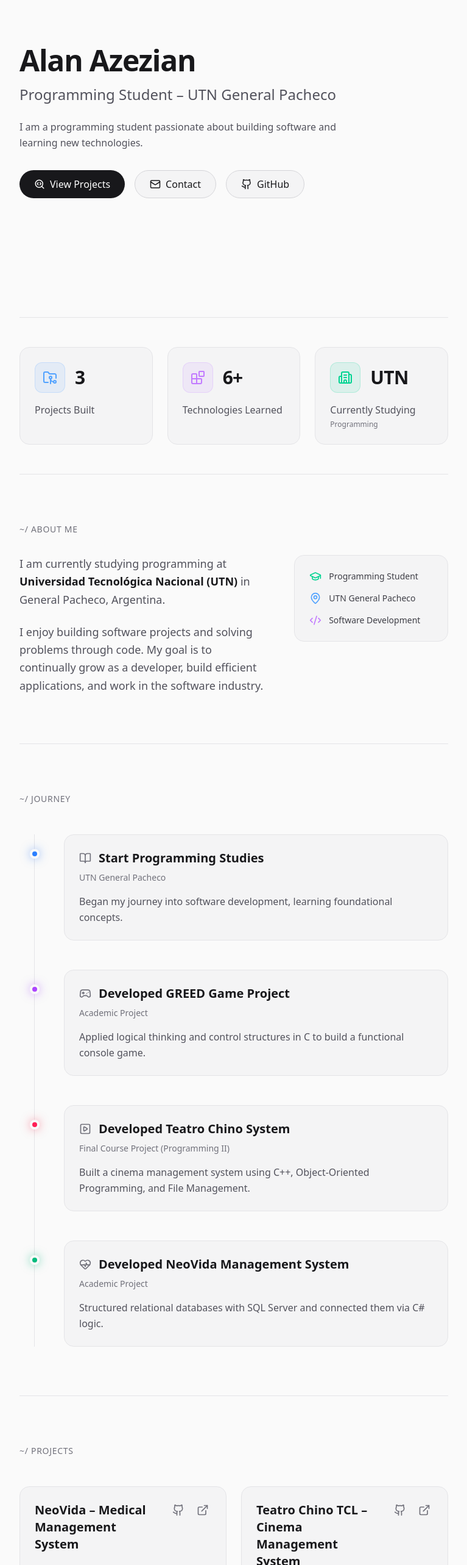
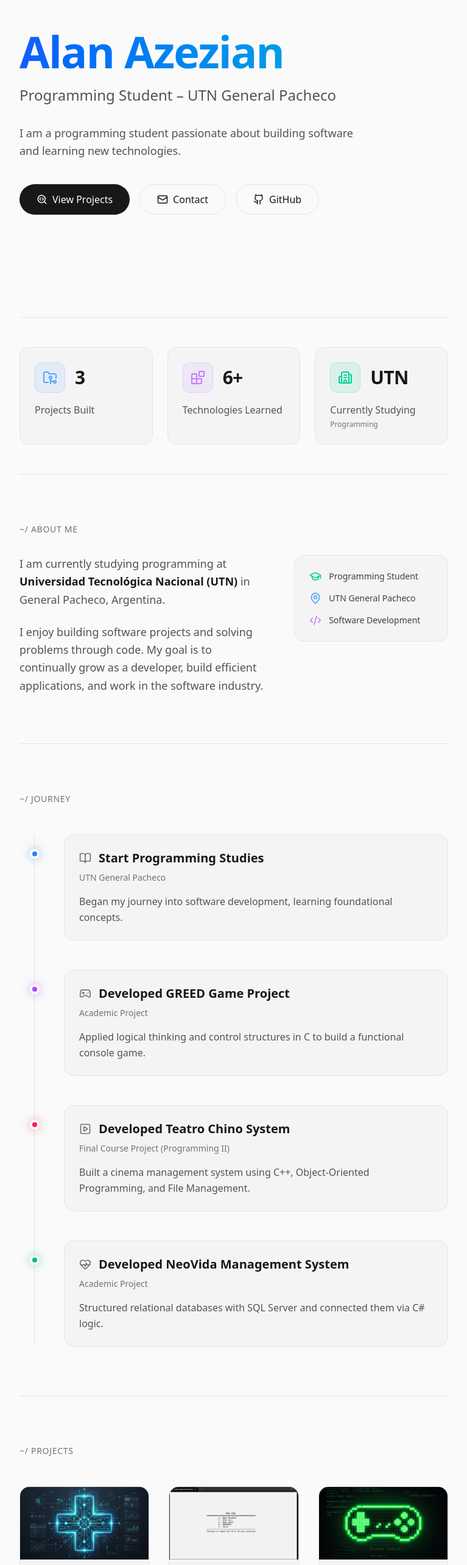
Before and after one commit to AlanAzezian/Portfolio-web, a Next.js app: page / in a window 1280 px wide. Shown: the part 120-2686 px from the top of the page at 61% size, without its empty margins (256-1023 px from the left). Built offline with nearby package versions, Linux system fonts and the light colour scheme.

Commit message:
mejorar el diseño del portfolio

```diff
--- a/src/components/Hero.tsx
+++ b/src/components/Hero.tsx
@@ -16,20 +16,20 @@ export default function Hero() {
         transition={{ duration: 0.5 }}
         className="max-w-2xl"
       >
-        <h1 className="text-4xl sm:text-5xl font-bold tracking-tight mb-4 text-zinc-900 dark:text-white">
+        <h1 className="text-5xl sm:text-6xl lg:text-7xl font-extrabold tracking-tight mb-4 bg-gradient-to-r from-blue-600 to-cyan-500 dark:from-blue-400 dark:to-cyan-300 bg-clip-text text-transparent pb-1">
           Alan Azezian
         </h1>
-        <h2 className="text-xl sm:text-2xl text-zinc-600 dark:text-zinc-400 mb-6 font-medium">
+        <h2 className="text-xl sm:text-2xl text-zinc-600 dark:text-zinc-300 mb-8 font-medium">
           {t.hero.subtitle}
         </h2>
-        <p className="text-zinc-600 dark:text-zinc-400 mb-8 leading-relaxed max-w-xl">
+        <p className="text-lg text-zinc-600 dark:text-zinc-400 mb-10 leading-relaxed max-w-xl">
           {t.hero.description}
         </p>
 
         <div className="flex flex-wrap gap-4">
           <Link
             href="#projects"
-            className="inline-flex items-center justify-center gap-2 bg-zinc-900 dark:bg-white text-white dark:text-black px-6 py-2.5 rounded-full font-medium hover:bg-zinc-800 dark:hover:bg-zinc-200 transition-colors"
+            className="inline-flex items-center justify-center gap-2 bg-zinc-900 dark:bg-white text-white dark:text-zinc-900 px-7 py-3 rounded-full font-medium hover:bg-zinc-800 dark:hover:bg-zinc-100 hover:-translate-y-1 hover:shadow-lg hover:shadow-zinc-900/20 dark:hover:shadow-white/20 transition-all duration-300"
           >
             <SearchCode size={18} />
             {t.hero.viewProjects}
@@ -38,7 +38,7 @@ export default function Hero() {
             href="https://mail.google.com/mail/?view=cm&fs=1&to=agazezian@gmail.com"
             target="_blank"
             rel="noopener noreferrer"
-            className="inline-flex items-center justify-center gap-2 bg-zinc-100 dark:bg-zinc-900 border border-zinc-300 dark:border-zinc-800 text-zinc-900 dark:text-white px-6 py-2.5 rounded-full font-medium hover:bg-zinc-200 dark:hover:bg-zinc-800 transition-colors"
+            className="inline-flex items-center justify-center gap-2 bg-zinc-50 dark:bg-zinc-900/50 border border-zinc-200 dark:border-white/10 text-zinc-900 dark:text-white px-7 py-3 rounded-full font-medium hover:bg-zinc-100 dark:hover:bg-zinc-800 hover:-translate-y-1 hover:shadow-lg hover:shadow-zinc-200 dark:hover:shadow-none transition-all duration-300"
           >
             <Mail size={18} />
             {t.hero.contact}
@@ -47,7 +47,7 @@ export default function Hero() {
             href="https://github.com/AlanAzezian"
             target="_blank"
             rel="noopener noreferrer"
-            className="inline-flex items-center justify-center gap-2 bg-zinc-100 dark:bg-zinc-900 border border-zinc-300 dark:border-zinc-800 text-zinc-900 dark:text-white px-6 py-2.5 rounded-full font-medium hover:bg-zinc-200 dark:hover:bg-zinc-800 transition-colors"
+            className="inline-flex items-center justify-center gap-2 bg-zinc-50 dark:bg-zinc-900/50 border border-zinc-200 dark:border-white/10 text-zinc-900 dark:text-white px-7 py-3 rounded-full font-medium hover:bg-zinc-100 dark:hover:bg-zinc-800 hover:-translate-y-1 hover:shadow-lg hover:shadow-zinc-200 dark:hover:shadow-none transition-all duration-300"
           >
             <Github size={18} />
             {t.hero.github}
--- a/src/components/Projects.tsx
+++ b/src/components/Projects.tsx
@@ -3,6 +3,7 @@
 import { motion } from "framer-motion";
 import { Github, ExternalLink } from "lucide-react";
 import Link from "next/link";
+import Image from "next/image";
 import { useLanguage } from "@/context/LanguageContext";
 
 export default function Projects() {
@@ -14,21 +15,24 @@ export default function Projects() {
       description: t.projects.items.neovida.desc,
       technologies: ["C#", "SQL Server", "Visual Studio"],
       githubUrl: "#", // Replace with actual URL later
-      link: "/projects/neovida"
+      link: "/projects/neovida",
+      image: "/projects/neovida/cover.png"
     },
     {
       title: t.projects.items.teatro.title,
       description: t.projects.items.teatro.desc,
       technologies: ["C++", "Object-Oriented Programming", "File Management"],
       githubUrl: "#", // Replace with actual URL later
-      link: "/projects/teatro_chino"
+      link: "/projects/teatro_chino",
+      image: "/projects/teatro_chino/menu_principal.png"
     },
     {
       title: t.projects.items.greed.title,
       description: t.projects.items.greed.desc,
       technologies: ["C Programming Language", "Algorithms", "Game Logic"],
       githubUrl: "#", // Replace with actual URL later
-      link: "/projects/greed"
+      link: "/projects/greed",
+      image: "/projects/greed/cover.png"
     }
   ];
 
@@ -44,32 +48,43 @@ export default function Projects() {
           {t.projects.title}
         </h3>
 
-        <div className="grid gap-6 md:grid-cols-2">
+        <div className="grid gap-8 md:grid-cols-2 lg:grid-cols-3">
           {projects.map((project, index) => (
             <motion.div
               key={project.title}
               initial={{ opacity: 0, y: 20 }}
               whileInView={{ opacity: 1, y: 0 }}
               viewport={{ once: true, margin: "-50px" }}
-              whileHover={{ y: -5 }}
+              whileHover={{ y: -8 }}
               transition={{ duration: 0.4, delay: index * 0.1 }}
-              className="group relative p-6 flex flex-col rounded-2xl bg-zinc-100 dark:bg-white/5 border border-zinc-200 dark:border-white/10 hover:bg-zinc-200 dark:hover:bg-white/10 hover:shadow-[0_0_30px_rgba(0,0,0,0.05)] dark:hover:shadow-[0_0_30px_rgba(255,255,255,0.05)] transition-all"
+              className="group relative flex flex-col rounded-2xl bg-zinc-100 dark:bg-white/5 border border-zinc-200 dark:border-white/10 hover:bg-zinc-200 dark:hover:bg-white/10 hover:shadow-xl hover:shadow-zinc-300 dark:hover:shadow-black/50 overflow-hidden transition-all duration-300"
             >
+              {/* Project Image Box */}
+              <Link href={project.link || "#"} className="relative aspect-video w-full overflow-hidden bg-zinc-300 dark:bg-zinc-800 focus:outline-none">
+                <Image
+                  src={project.image}
+                  alt={project.title}
+                  fill
+                  className="object-cover group-hover:scale-105 transition-transform duration-500 ease-out"
+                />
+              </Link>
+
+              <div className="p-6 flex flex-col flex-1">
                 <div className="flex justify-between items-start gap-4 mb-4">
-                <h4 className="text-xl font-semibold text-zinc-900 dark:text-white group-hover:text-zinc-700 dark:group-hover:text-zinc-200 transition-colors">
-                  {project.title}
+                  <h4 className="text-xl font-bold tracking-tight text-zinc-900 dark:text-white group-hover:text-blue-600 dark:group-hover:text-blue-400 transition-colors duration-300">
+                    {project.title.split(" – ")[0]}
                   </h4>
                   <div className="flex gap-3 text-zinc-500 dark:text-zinc-400">
                     <Link
                       href={project.githubUrl}
-                    className="hover:text-zinc-900 dark:hover:text-white transition-colors p-1"
+                      className="hover:text-zinc-900 dark:hover:text-white hover:scale-110 transition-all p-1"
                       aria-label={`GitHub repository for ${project.title}`}
                     >
                       <Github size={20} />
                     </Link>
                     <Link
-                    href="#"
-                    className="hover:text-zinc-900 dark:hover:text-white transition-colors p-1"
+                      href={project.link || "#"}
+                      className="hover:text-zinc-900 dark:hover:text-white hover:scale-110 transition-all p-1"
                       aria-label={`Live demo for ${project.title}`}
                     >
                       <ExternalLink size={20} />
@@ -77,15 +92,15 @@ export default function Projects() {
                   </div>
                 </div>
 
-              <p className="text-zinc-600 dark:text-zinc-400 mb-6 leading-relaxed">
+                <p className="text-sm text-zinc-600 dark:text-zinc-400 mb-6 leading-relaxed line-clamp-3">
                   {project.description}
                 </p>
 
-              <div className="flex flex-wrap gap-2 mb-6">
+                <div className="flex flex-wrap gap-2 mb-6 mt-auto">
                   {project.technologies.map((tech) => (
                     <span
                       key={tech}
-                    className="px-3 py-1 text-xs font-medium bg-zinc-200 dark:bg-zinc-800 text-zinc-700 dark:text-zinc-300 rounded-full border border-zinc-300 dark:border-zinc-700"
+                      className="px-3 py-1 text-xs font-semibold bg-zinc-200/50 dark:bg-zinc-800/50 text-zinc-700 dark:text-zinc-300 rounded-full border border-zinc-300/50 dark:border-zinc-700/50"
                     >
                       {tech}
                     </span>
@@ -93,15 +108,16 @@ export default function Projects() {
                 </div>
 
                 {(project as any).link && (
-                <div className="mt-auto pt-4 border-t border-zinc-200 dark:border-white/10 flex justify-end">
+                  <div className="mt-4 pt-4 border-t border-zinc-200 dark:border-white/10 flex justify-end">
                     <Link
                       href={(project as any).link}
-                     className="inline-flex items-center gap-2 px-5 py-2.5 text-sm font-medium text-white dark:text-zinc-900 bg-zinc-900 dark:bg-white hover:bg-zinc-800 dark:hover:bg-zinc-200 rounded-lg transition-colors"
+                      className="inline-flex items-center gap-2 px-5 py-2 text-sm font-semibold text-white dark:text-zinc-900 bg-zinc-900 dark:bg-white hover:bg-zinc-800 dark:hover:bg-zinc-200 rounded-lg transition-colors duration-300"
                     >
                       {t.projects.viewProject}
                     </Link>
                   </div>
                 )}
+              </div>
             </motion.div>
           ))}
         </div>
--- a/src/components/Stats.tsx
+++ b/src/components/Stats.tsx
@@ -46,7 +46,7 @@ export default function Stats() {
             viewport={{ once: true }}
             whileHover={{ y: -5 }}
             transition={{ duration: 0.4, delay: index * 0.1 }}
-            className="flex flex-col items-center sm:items-start p-6 rounded-2xl bg-zinc-100 dark:bg-white/5 border border-zinc-200 dark:border-white/10 hover:bg-zinc-200 dark:hover:bg-white/10 transition-colors group"
+            className="flex flex-col items-center sm:items-start p-6 rounded-2xl bg-zinc-100 dark:bg-white/5 border border-zinc-200 dark:border-white/10 hover:bg-zinc-200 dark:hover:bg-white/10 hover:-translate-y-1 hover:border-blue-500/30 dark:hover:border-blue-500/50 hover:shadow-lg transition-all duration-300 group"
           >
             <div className="flex items-center gap-4 mb-4">
               <div className={`p-3 rounded-xl ${stat.bg} ${stat.color} ${stat.border} border group-hover:scale-110 transition-transform`}>
```
Also changed, not shown: public/projects/greed/cover.png (added), public/projects/neovida/cover.png (added). Lines whose indentation alone changed are shown as unchanged.
